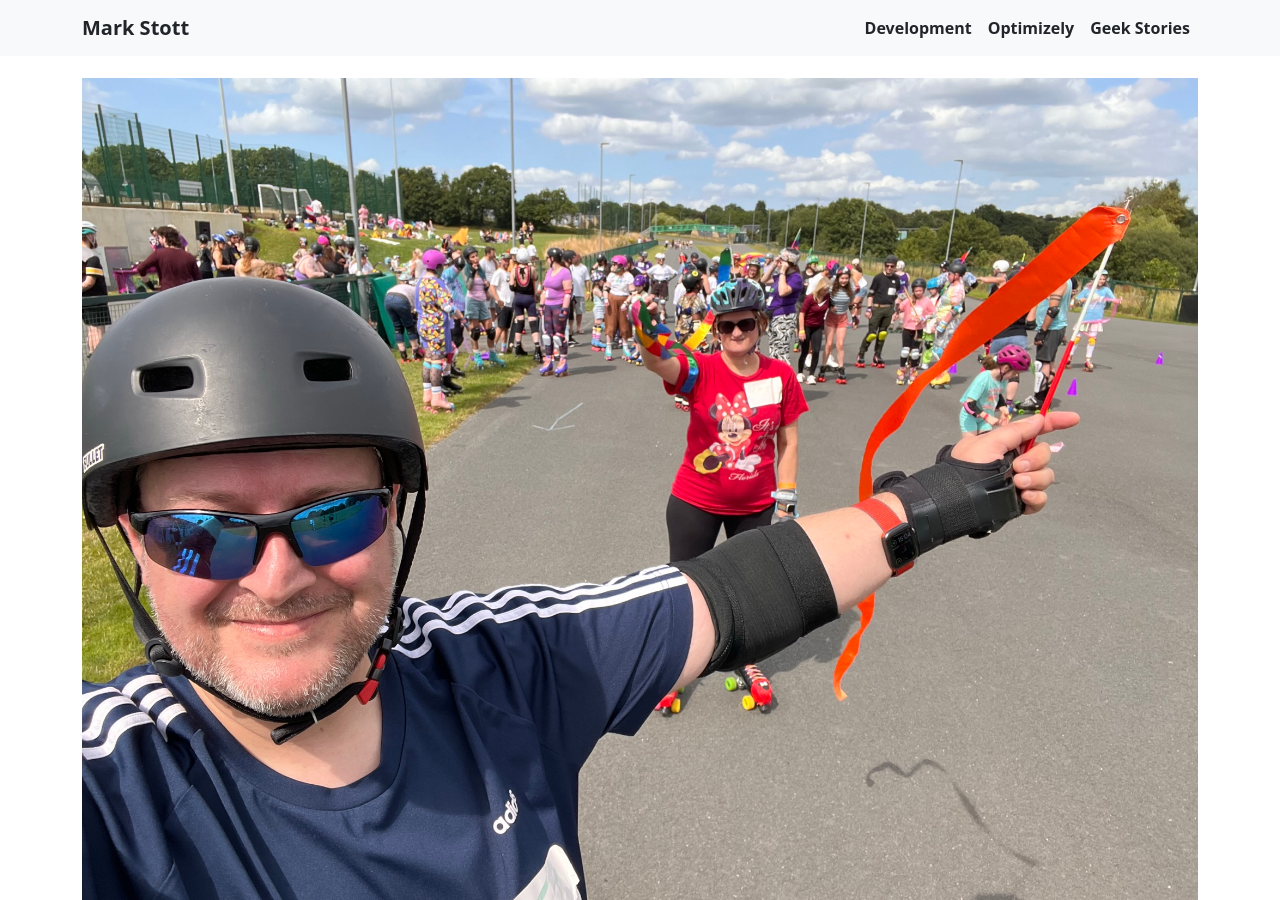
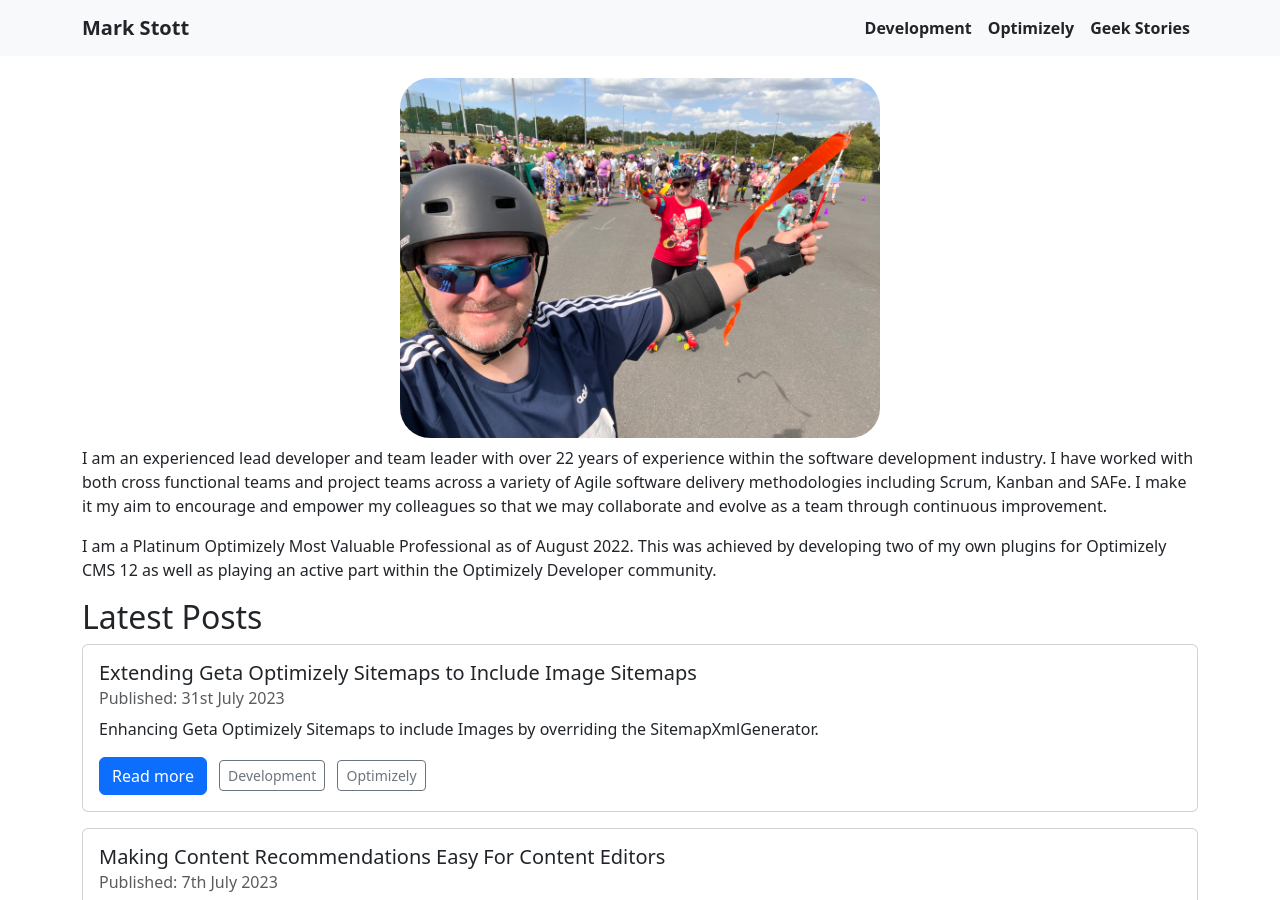
Before and after one commit to GeekInTheNorth/GeekInTheNorth.github.io, a Jekyll site: the page built from README.md, in a window 1280 px wide and 900 px high. Built offline with Jekyll 4.4.1, drawn with Linux system fonts in a browser that asks for light colours.

Commit message:
Update homepage.html

```diff
--- a/_layouts/homepage.html
+++ b/_layouts/homepage.html
@@ -5,7 +5,7 @@
 <section class="my-2">
     <div class="row">
         <div class="col-12 text-center">
-            <img src="/assets/mark_stott_roll_out_day.jpeg" alt="Mark Stott during the world wide rollout day at the Roller Girl Gang Summer Skate Picnic" style="max-height: 40vh; min-height: 300px; border-radius: 30px;" />
+            <img src="/assets/mark_stott_roll_out_day.jpeg" alt="Mark Stott during the world wide rollout day at the Roller Girl Gang Summer Skate Picnic" class="home-profile" />
         </div>
     </div>
 </section>
```
